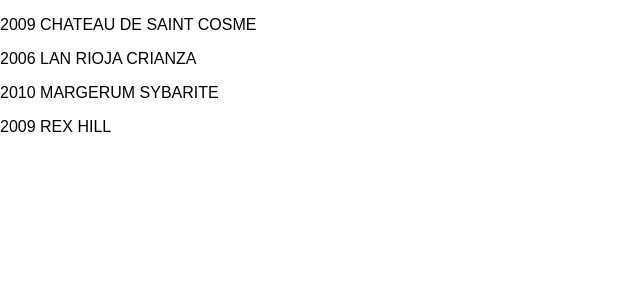
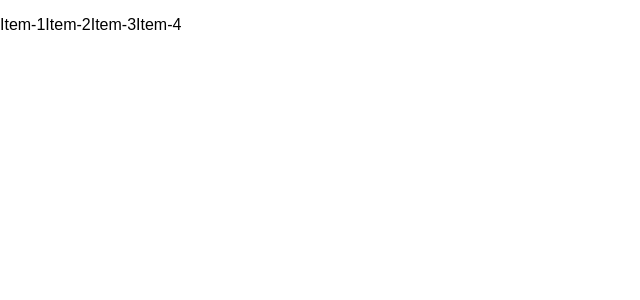
Before and after one commit to ChanchalRajguru/WineUI, a React (Create React App) app: page / in a window 1280 px wide. Shown: the top 300 px of the page, without its empty margins (0-640 px from the left). Built offline with nearby package versions, Linux system fonts and the light colour scheme.

Commit message:
added a map function
The map function sort iterates a array of numbers. It returns every single digit from the array and concatenates it to a string called Item.

```diff
--- a/src/App.js
+++ b/src/App.js
@@ -29,13 +29,13 @@
 ]
   }
   render() {
-    const someMessage = "A new react app message";
+    const nums = [1,2,3,4];
+    const newNums = nums.map(num => {
+      return 'Item-' + num;
+    })
     return (
       <div>
-        <WineSummaryItem year={this.state.winesummaries[0].year} type={this.state.winesummaries[0].name}/>
-        <WineSummaryItem year={this.state.winesummaries[1].year} type={this.state.winesummaries[1].name}/>
-        <WineSummaryItem year={this.state.winesummaries[2].year} type={this.state.winesummaries[2].name}/>
-        <WineSummaryItem year={this.state.winesummaries[3].year} type={this.state.winesummaries[3].name}/>
+        <p>{newNums}</p>
       </div>
     );
     // return React.createElement('h1', null, "Hello from my very first react app updated.");
```
